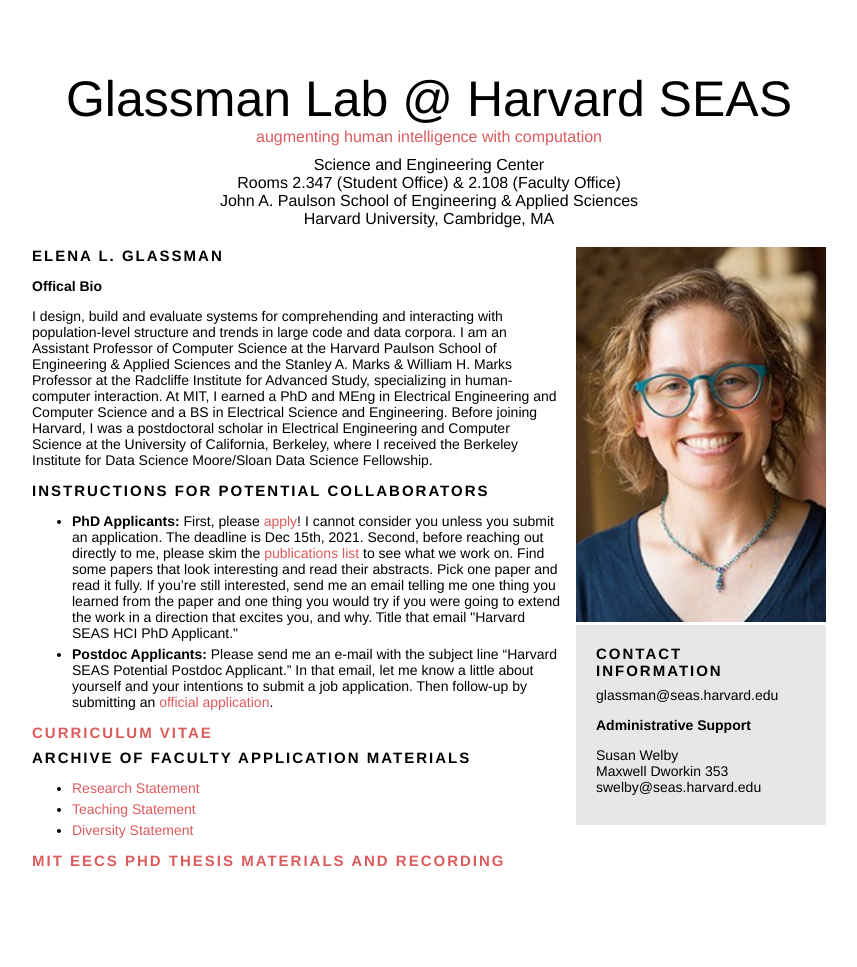
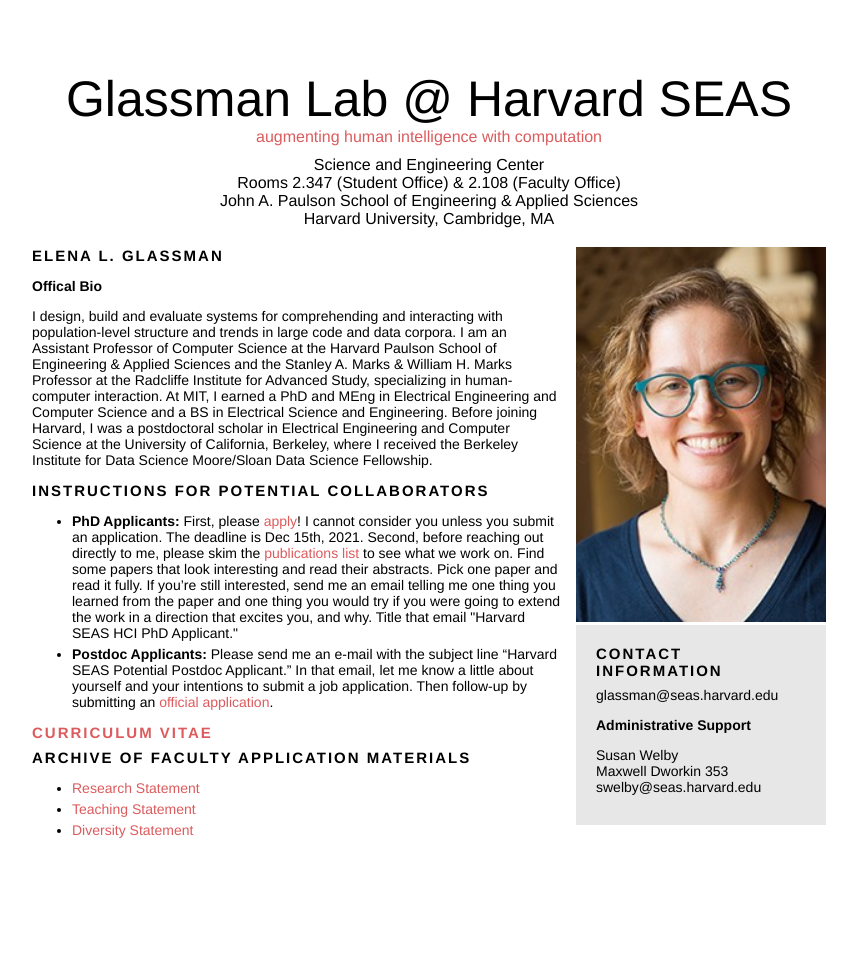
Before and after one commit to eglassman/eglassman.github.io, a Jekyll site: the page built from glassman.html, in a window 1280 px wide. Shown: the whole page, without its empty margins (211-1068 px from the left). Built offline with Jekyll 4.4.1, drawn with Linux system fonts in a browser that asks for light colours; after the commit the page ends 943 px from its top, so only the background shows below that.

Commit message:
removed buggy phd materials, bolded TOCHI

```diff
--- a/glassman.html
+++ b/glassman.html
@@ -52,9 +52,9 @@
 
 </p>
 
-<div class="header lead top-padding">
+<!-- <div class="header lead top-padding">
   <a href="/mit-phd-thesis/">MIT EECS PhD Thesis Materials and Recording</a>
-</div>
+</div> -->
 
 </td>
 <td width="5px">
--- a/index.html
+++ b/index.html
@@ -112,7 +112,7 @@
 
       <ul>
         <li><a href="papers/elephant_tochi2022.pdf"><b>Where to Hide a Stolen Elephant: Leaps in Creative Writing with Multimodal Machine Intelligence</b> [Preprint]</a>
-          <br/>TOCHI</b> 2022
+          <br/><b>TOCHI</b> 2022
           <br/>Nikhil Singh*, Guillermo Bernal*, Daria Savchenko*, Elena L. Glassman
           <br/><i>*indicates equal contributions</i>
         </li>
```
